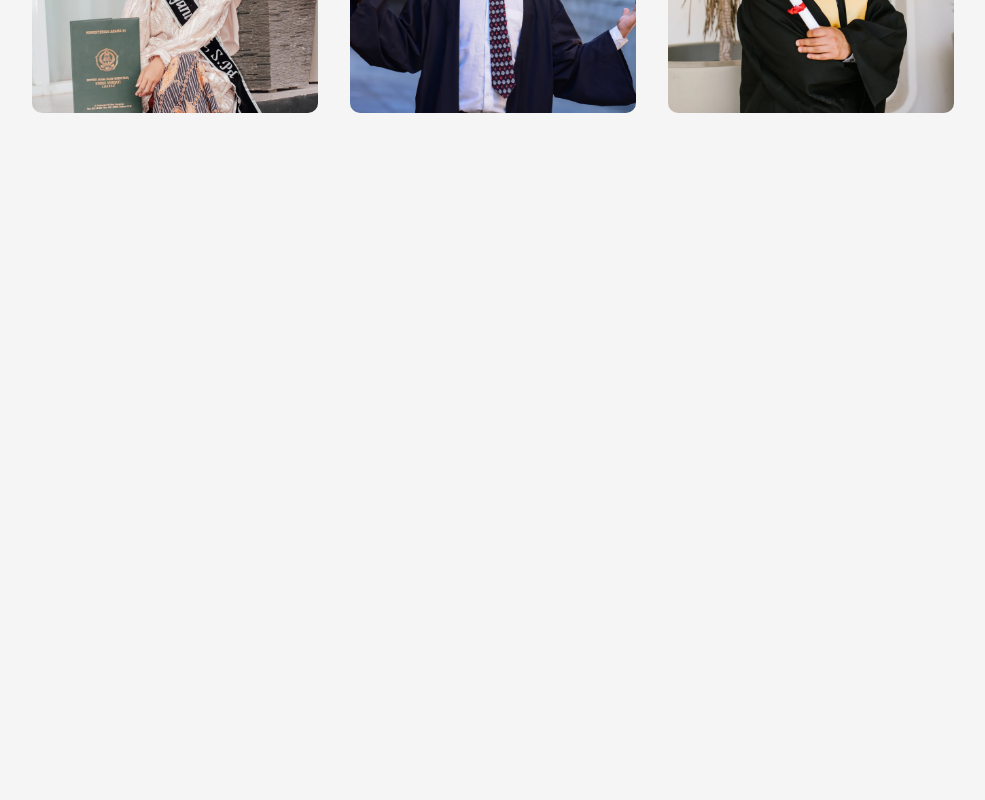
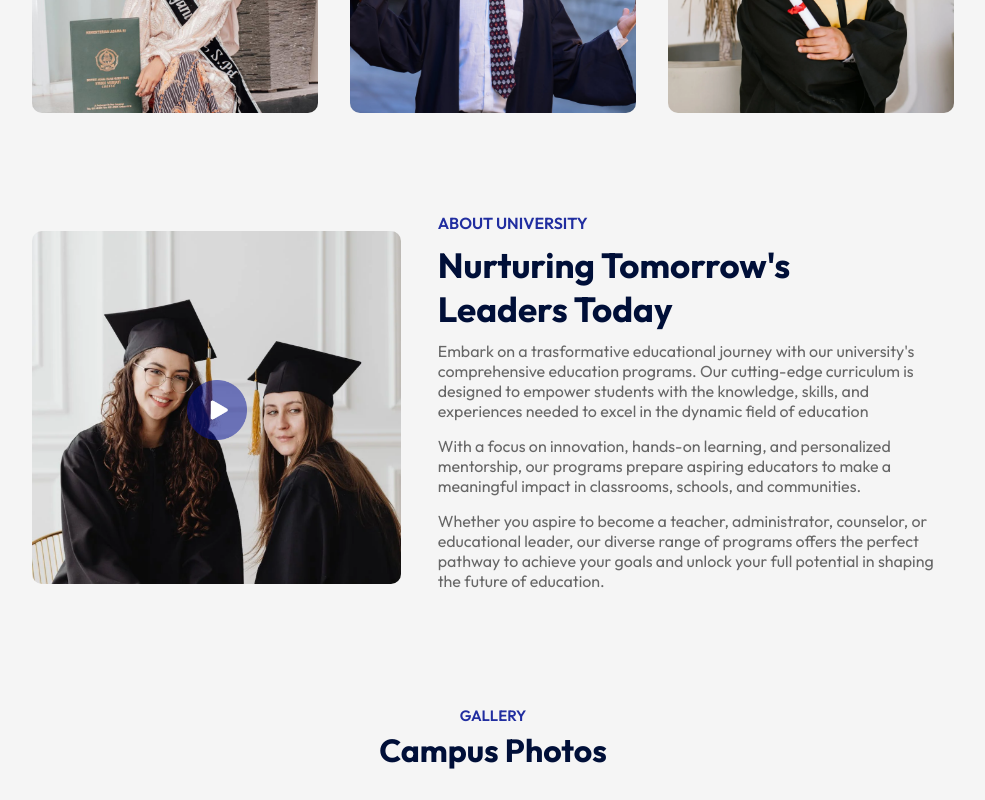
Before and after one commit to Edwinromerojr/edusity, a React (Vite) app: page / in a window 1280 px wide. Shown: the part 1188-1988 px from the top of the page, without its empty margins (147-1132 px from the left). Before the commit the page ends 1381 px from the top, so only its background shows below. Built offline with nearby package versions, Linux system fonts and the light colour scheme.

Commit message:
About and Navbar

```diff
--- a/src/App.jsx
+++ b/src/App.jsx
@@ -3,6 +3,7 @@
 import Hero from './Components/Hero/Hero'
 import Programs from './Components/Programs/Programs'
 import Title from './Components/Title/Title'
+import About from './Components/About/About'
 
 const App = () => {
   return (
@@ -12,6 +13,8 @@
       <div className="container">
         <Title subTitle='Our PROGRAM' Title='What We Offer'/>
         <Programs />
+        <About />
+        <Title subTitle='Gallery' Title='Campus Photos'/>
       </div>
     </div>
   )
--- /dev/null
+++ b/src/Components/About/About.css
@@ -0,0 +1,40 @@
+.about{
+    margin: 100px auto;
+    display: flex;
+    align-items: center;
+    justify-content: space-between;
+    width: 90%;
+}
+.about-left{
+    flex-basis: 40%;
+    position: relative;
+}
+.about-right{
+    flex-basis: 56%;
+}
+.about-img{
+    width: 100%;
+    border-radius: 10px;
+}
+.play-icon{
+    width: 60px;
+    position: absolute;
+    top: 50%;
+    left: 50%;
+    transform: translate(-50%, -50%);
+}
+.about h3{
+    font-weight: 600;
+    font-size: 16px;
+    color: #212EA0;
+}
+.about h2{
+    font-size: 35px;
+    color: #000F38;
+    margin: 10px 0;
+    max-width: 400px;
+}
+.about p{
+    color: #676767;
+    margin-bottom: 15px;
+}
--- /dev/null
+++ b/src/Components/About/About.jsx
@@ -0,0 +1,38 @@
+import React from "react";
+import "./About.css";
+import about_img from "../../assets/about.png";
+import play_icon from "../../assets/play-icon.png";
+
+const About = () => {
+  return (
+    <div className="about">
+      <div className="about-left">
+        <img src={about_img} alt="" className="about-img" />
+        <img src={play_icon} alt="" className="play-icon" />
+      </div>
+      <div className="about-right">
+        <h3>ABOUT UNIVERSITY</h3>
+        <h2>Nurturing Tomorrow's Leaders Today</h2>
+        <p>
+          Embark on a trasformative educational journey with our university's
+          comprehensive education programs. Our cutting-edge curriculum is
+          designed to empower students with the knowledge, skills, and
+          experiences needed to excel in the dynamic field of education
+        </p>
+        <p>
+          With a focus on innovation, hands-on learning, and personalized
+          mentorship, our programs prepare aspiring educators to make a
+          meaningful impact in classrooms, schools, and communities.
+        </p>
+        <p>
+          Whether you aspire to become a teacher, administrator, counselor, or
+          educational leader, our diverse range of programs offers the perfect
+          pathway to achieve your goals and unlock your full potential in
+          shaping the future of education.
+        </p>
+      </div>
+    </div>
+  );
+};
+
+export default About;
--- a/src/Components/Navbar/Navbar.css
+++ b/src/Components/Navbar/Navbar.css
@@ -20,3 +20,7 @@
     margin: 5px 20px;
     font-size: 16px;
 }
+.dark-nav{
+    background: #212EA0;
+    transition: 0.5s;
+}
--- a/src/Components/Navbar/Navbar.jsx
+++ b/src/Components/Navbar/Navbar.jsx
@@ -1,10 +1,16 @@
-import React from 'react'
+import React, { useEffect, useState } from 'react'
 import './Navbar.css'
 import logo from '../../assets/logo.png'
 
 const Navbar = () => {
+  const [sticky, setSticky] = useState(false)
+  useEffect(() => {
+    window.addEventListener('scroll', () => {
+      window.scrollY > 50 ? setSticky(true) : setSticky(false)
+    })
+  },[]);
   return (
-    <nav className='container'>
+    <nav className={`container ${sticky ? 'dark-nav' : ''}`}>
       <img src={logo} alt="logo" className='logo'/>
       <ul>
         <li>Home</li>
```
